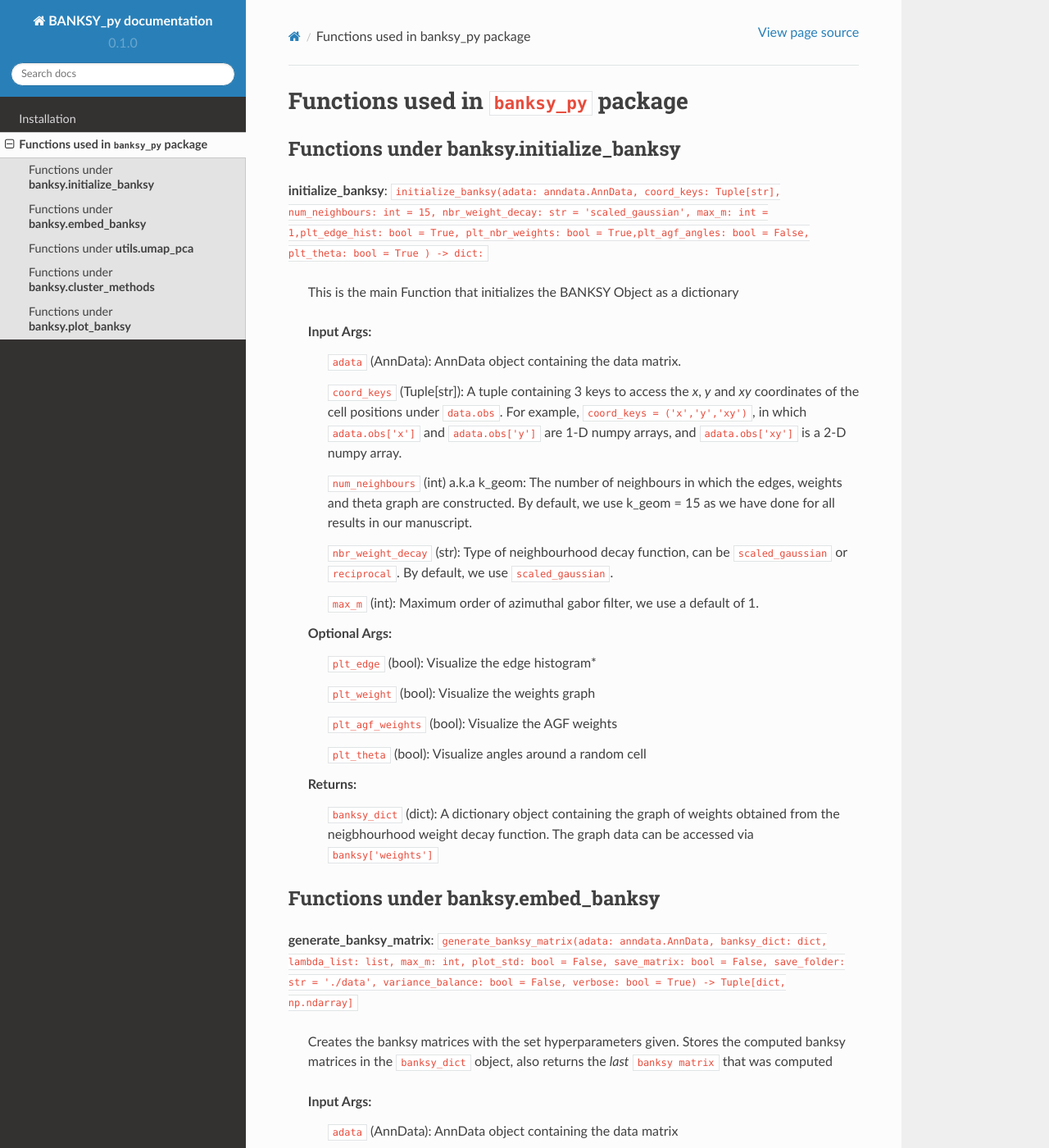
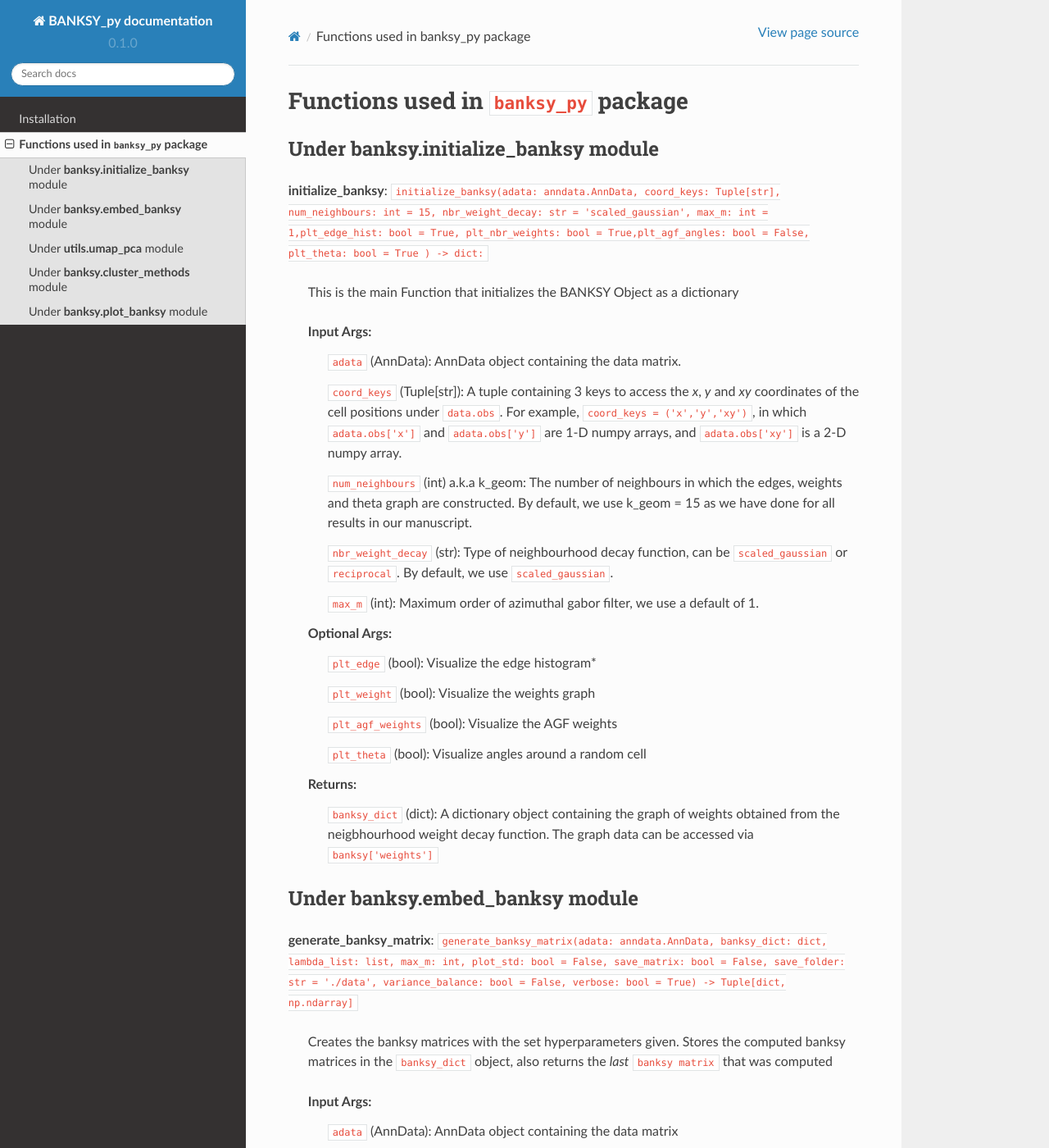
Before and after one commit to yifei-1021/read-the-docs, a Sphinx documentation site: the page built from docs/source/api.rst, in a window 1280 px wide and 1400 px high. Shown: the whole window at 82% size. Built offline with Sphinx 7.4.7 and the Read the Docs theme 2.0.0, drawn with Linux system fonts in a browser that asks for light colours; pages that are not in the unit, such as notebooks, are missing from menus; some of the changed text lies outside the part shown.

Commit message:
Update api.rst

```diff
--- a/docs/source/api.rst
+++ b/docs/source/api.rst
@@ -2,7 +2,7 @@ Functions used in ``banksy_py`` package
 ===================================
 
 
-Functions under **banksy.initialize_banksy**
+Under **banksy.initialize_banksy** module
 -------
 **initialize_banksy**: ``initialize_banksy(adata: anndata.AnnData, coord_keys: Tuple[str], num_neighbours: int = 15, nbr_weight_decay: str = 'scaled_gaussian', max_m: int = 1,plt_edge_hist: bool = True, plt_nbr_weights: bool = True,plt_agf_angles: bool = False, plt_theta: bool = True ) -> dict:``
 
@@ -33,7 +33,7 @@ Functions under **banksy.initialize_banksy**
         ``banksy_dict`` (dict): A dictionary object containing the graph of weights obtained from the neigbhourhood weight decay function. The graph data can be accessed via ``banksy['weights']``
 
 
-Functions under **banksy.embed_banksy**
+Under **banksy.embed_banksy** module
 -------
 **generate_banksy_matrix**: ``generate_banksy_matrix(adata: anndata.AnnData, banksy_dict: dict, lambda_list: list, max_m: int, plot_std: bool = False, save_matrix: bool = False, save_folder: str = './data', variance_balance: bool = False, verbose: bool = True) -> Tuple[dict, np.ndarray]``
 
@@ -65,7 +65,7 @@ Functions under **banksy.embed_banksy**
 
         ``banksy_matrix`` (dict): The last ``banksy_matrix`` generated, useful if the use is simply running one set of parameters.
 
-Functions under **utils.umap_pca**
+Under **utils.umap_pca** module
 -------
 
 **pca_umap**: ``pca_umap(banksy_dict: dict,pca_dims: List[int] = [20,], plt_remaining_var: bool = True, add_umap: bool = False, **kwargs) -> Tuple[dict, np.ndarray]``
@@ -86,7 +86,7 @@ Functions under **utils.umap_pca**
 
         ``banksy_matrix`` (dict): The last ``banksy_matrix`` generated, useful if the use is simply running one set of parameters.
 
-Functions under **banksy.cluster_methods**
+Under **banksy.cluster_methods** module
 -------
 
 **run_Leiden_partition**: ``run_Leiden_partition(banksy_dict: dict, resolutions: list, num_nn: int = 50, num_iterations: int = -1, partition_seed: int = 1234, match_labels: bool = True, annotations = None, max_labels: int = None,**kwargs) -> dict:``
@@ -145,7 +145,7 @@ Functions under **banksy.cluster_methods**
                 ``"adata": banksy_dict[nbr_weight_decay][lambda_param]["adata"]`` - original ``AnnData`` object
             ``}``
 
-Functions under **banksy.plot_banksy**
+Under **banksy.plot_banksy** module
 -------
 **plot_results**: ``plot_results(results_df: pd.DataFrame, weights_graph: Union[csc_matrix, csr_matrix], c_map: str,  match_labels: bool, coord_keys: Tuple[str], max_num_labels: int = 20, save_fig: bool = False, save_fullfig: bool = False, save_path: str = None, plot_dot_plot: bool = False, plot_heat_map: bool = False, n_genes: int = 5, color_list: List[str] = [], dataset_name: str = "", main_figsize: Tuple[float, float] = (15, 9),**kwargs) -> None:``
 
```
